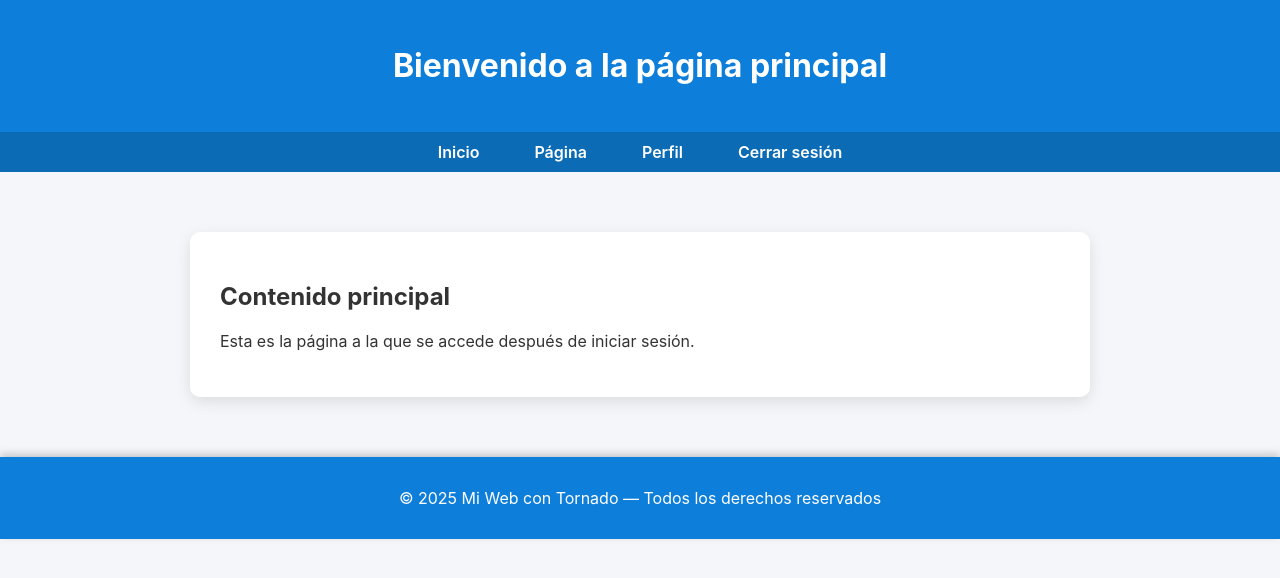
After one commit to Gabriellungu123/Tornadoo, a Python web app: template templates/pagina.html in a window 1280 px wide. The commit adds this page. Shown: the top 578 px of the page. Run offline with Jinja, Linux system fonts and the light colour scheme; the template is opened without the code that fills it, so the values that code supplies are empty.

Commit message:
Segundo pasiito

```diff
--- /dev/null
+++ b/static/pagina.css
@@ -0,0 +1,80 @@
+/* ====== ESTILOS GENERALES ====== */
+body {
+    margin: 0;
+    font-family: 'Inter', Arial, sans-serif;
+    background: #f4f6f9;
+    color: #333;
+}
+
+/* ====== HEADER ====== */
+header {
+    background: #0d7eda;
+    color: white;
+    padding: 25px 0;
+    text-align: center;
+    box-shadow: 0 3px 8px rgba(0,0,0,0.2);
+}
+
+/* ====== NAV ====== */
+nav {
+    background: #0b6bb5;
+    padding: 10px 0;
+}
+
+nav ul {
+    list-style: none;
+    display: flex;
+    justify-content: center;
+    gap: 25px;
+    margin: 0;
+    padding: 0;
+}
+
+nav ul li a {
+    color: white;
+    text-decoration: none;
+    font-weight: 600;
+    padding: 8px 15px;
+    border-radius: 5px;
+    transition: background 0.3s ease;
+}
+
+nav ul li a:hover {
+    background: rgba(255,255,255,0.2);
+}
+
+/* ====== CONTENIDO ====== */
+main {
+    max-width: 900px;
+    margin: 40px auto;
+    padding: 20px;
+}
+
+.contenido {
+    background: white;
+    padding: 30px;
+    border-radius: 10px;
+    box-shadow: 0 5px 15px rgba(0,0,0,0.1);
+}
+
+/* ====== FOOTER ====== */
+footer {
+    background: #0d7eda;
+    color: white;
+    text-align: center;
+    padding: 15px 0;
+    margin-top: 40px;
+    box-shadow: 0 -3px 8px rgba(0,0,0,0.2);
+}
+
+/* ====== RESPONSIVE ====== */
+@media (max-width: 600px) {
+    nav ul {
+        flex-direction: column;
+        gap: 10px;
+    }
+
+    main {
+        margin: 20px;
+    }
+}
--- /dev/null
+++ b/templates/pagina.html
@@ -0,0 +1,36 @@
+<!DOCTYPE html>
+<html lang="es">
+<head>
+    <meta charset="UTF-8">
+    <meta name="viewport" content="width=device-width, initial-scale=1.0">
+    <title>Página principal</title>
+    <link rel="stylesheet" href="/static/pagina.css">
+</head>
+<body>
+
+    <header>
+        <h1>Bienvenido a la página principal</h1>
+    </header>
+
+    <nav>
+        <ul>
+            <li><a href="/">Inicio</a></li>
+            <li><a href="/pagina">Página</a></li>
+            <li><a href="#">Perfil</a></li>
+            <li><a href="#">Cerrar sesión</a></li>
+        </ul>
+    </nav>
+
+    <main>
+        <section class="contenido">
+            <h2>Contenido principal</h2>
+            <p>Esta es la página a la que se accede después de iniciar sesión.</p>
+        </section>
+    </main>
+
+    <footer>
+        <p>© 2025 Mi Web con Tornado — Todos los derechos reservados</p>
+    </footer>
+
+</body>
+</html>
```
Also changed, not shown: main.py (+23 -0 lines), static/style.css (+43 -19 lines), templates/formulario.html (+5 -7 lines).
